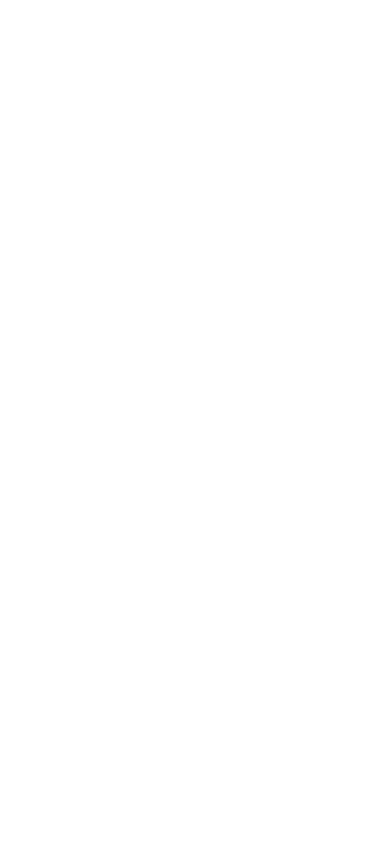
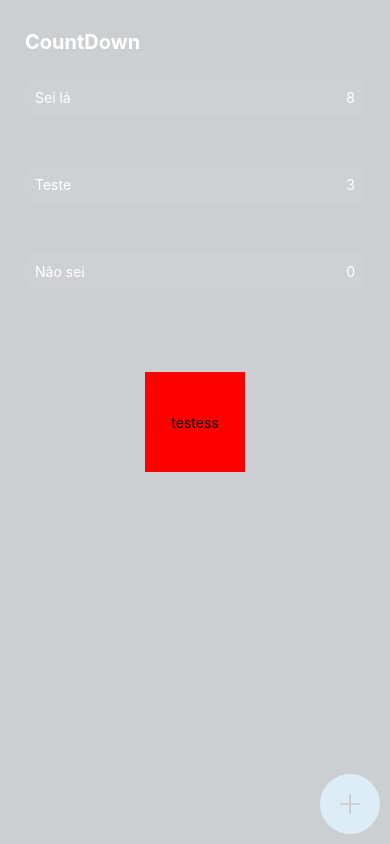
Before and after one commit to PedroSpelta/CountDown, a React Native app: screen / in a window 390 px wide. Both pictures are taken after a click on the element 350 px from the left and 804 px from the top of the page. Built offline with nearby package versions, Linux system fonts and the light colour scheme.

Commit message:
feat: modal background opacity and on press out dismiss

```diff
--- a/App.tsx
+++ b/App.tsx
@@ -4,6 +4,7 @@
 import AddTask from './src/components/newTask/AddTask';
 import Header from './src/components/header/Header';
 import Tasks from './src/components/tasks/Tasks';
+import NewTaskModal from './src/components/newTask/NewTaskModal';
 
 const App: React.FC = () => {
   const [showModal, setShowModal] = useState<boolean>(false)
@@ -13,7 +14,7 @@
       <Tasks />
       <StatusBar style="auto" />
       <AddTask setShowModal={setShowModal}/>
-      <Modal visible={showModal}></Modal>
+      <NewTaskModal visible={showModal} setShowModal={setShowModal} />
     </View>
   );
 }
--- /dev/null
+++ b/src/components/newTask/NewTaskModal.tsx
@@ -0,0 +1,58 @@
+import React, { Dispatch, SetStateAction } from "react";
+import {
+  Modal,
+  StyleSheet,
+  Text,
+  TouchableOpacity,
+  TouchableWithoutFeedback,
+  View,
+} from "react-native";
+
+interface INewTaskModal {
+  visible: boolean;
+  setShowModal: Dispatch<SetStateAction<boolean>>;
+}
+
+const NewTaskModal: React.FC<INewTaskModal> = ({ visible, setShowModal }) => {
+  return (
+    <Modal
+      visible={visible}
+      transparent
+      onRequestClose={() => {
+        setShowModal(false);
+      }}
+    >
+      <TouchableOpacity
+        style={styles.modal}
+        activeOpacity={0}
+        onPressOut={() => setShowModal(false)}
+      >
+        <TouchableWithoutFeedback>
+          <View style={styles.container}>
+            <Text>testess</Text>
+          </View>
+        </TouchableWithoutFeedback>
+      </TouchableOpacity>
+      {/* <View >
+      </View> */}
+    </Modal>
+  );
+};
+
+const styles = StyleSheet.create({
+  modal: {
+    flex: 1,
+    alignItems: "center",
+    justifyContent: "center",
+    backgroundColor:'rgba(255,255,255,0.8)'
+  },
+  container: {
+    width: 100,
+    height: 100,
+    backgroundColor: "red",
+    alignItems: "center",
+    justifyContent: "center",
+  },
+});
+
+export default NewTaskModal;
```
